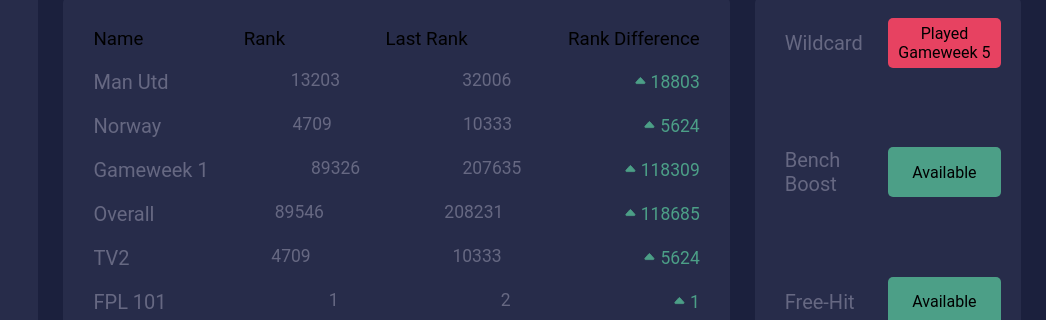
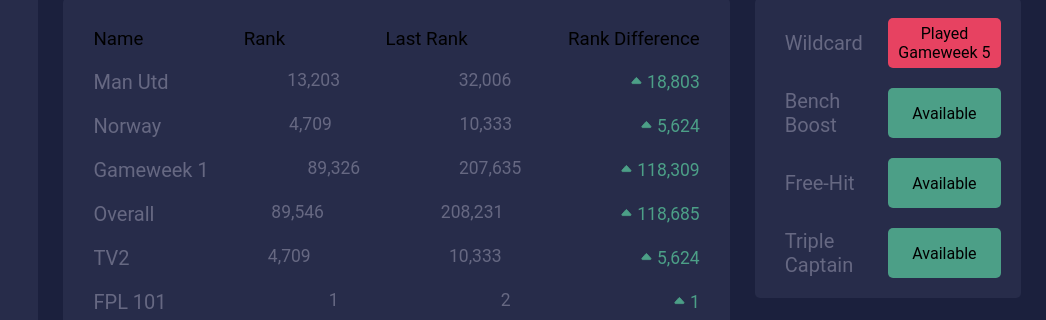
Before and after one commit to nesadrian/fpl-analysis-tool, a Vue app: page / in a window 1280 px wide. Shown: the part 480-800 px from the top of the page, without its empty margins (234-1280 px from the left). Built offline with nearby package versions, Linux system fonts and the light colour scheme; no server answers.

Commit message:
Add league number formatting

```diff
--- a/src/assets/style.css
+++ b/src/assets/style.css
@@ -11,7 +11,6 @@
 
 #app {
   width: 100vw;
-  height: 100vh;
   display: flex;
 }
 
@@ -141,6 +140,7 @@
   display: flex;
   flex-direction: column;
   justify-content: space-between;
+  height: 300px;
 }
 
 /* Chip */
--- a/src/components/League.vue
+++ b/src/components/League.vue
@@ -1,15 +1,15 @@
 <template>
   <section className="league-container">
     <h1 className="card__title">{{ name }}</h1>
-    <h1 className="card__valueDiff card__valueDiff--neutral">{{ rank }}</h1>
-    <h1 className="card__valueDiff card__valueDiff--neutral">{{ lastRank }}</h1>
+    <h1 className="card__valueDiff card__valueDiff--neutral">{{ formattedRank }}</h1>
+    <h1 className="card__valueDiff card__valueDiff--neutral">{{ formattedLastRank }}</h1>
     <section v-if="rank - lastRank < 0" className="card__valueDiff-container">
       <svg class="card__valueDiff--positive card__valueDiff__icon" fill="currentColor" stroke="currentColor" viewBox="0 0 20 20" xmlns="http://www.w3.org/2000/svg"><path d="M7.247 4.86l-4.796 5.481c-.566.647-.106 1.659.753 1.659h9.592a1 1 0 0 0 .753-1.659l-4.796-5.48a1 1 0 0 0-1.506 0z"/></svg>
-      <h1 className="card__valueDiff card__valueDiff--positive">{{ (rank - lastRank) * -1 }}</h1>
+      <h1 className="card__valueDiff card__valueDiff--positive">{{ formattedRankDiff }}</h1>
     </section>
     <section v-else-if="rank - lastRank > 0" className="card__valueDiff-container">
       <svg class="card__valueDiff--negative card__valueDiff__icon" fill="currentColor" stroke="currentColor" viewBox="0 0 20 20" xmlns="http://www.w3.org/2000/svg"><path d="M7.247 4.86l-4.796 5.481c-.566.647-.106 1.659.753 1.659h9.592a1 1 0 0 0 .753-1.659l-4.796-5.48a1 1 0 0 0-1.506 0z"/></svg>
-      <h1 className="card__valueDiff card__valueDiff--negative">{{ rank }}</h1>
+      <h1 className="card__valueDiff card__valueDiff--negative">{{ formattedRank }}</h1>
     </section>
     <section v-else className="card__valueDiff-container">
       <h1 className="card__valueDiff card__valueDiff--neutral">{{ '-' }}</h1>
@@ -18,11 +18,20 @@
 </template>
 
 <script>
+import { formatNumber } from '../helpers'
+
 export default {
   props: {
     name: String,
     rank: Number,
     lastRank: Number
+  },
+  data: function() {
+    return {
+      formattedRank: formatNumber(this.rank),
+      formattedLastRank: formatNumber(this.lastRank),
+      formattedRankDiff: formatNumber((this.rank - this.lastRank) * -1)
+    }
   }
 }
 </script>
--- a/src/helpers.js
+++ b/src/helpers.js
@@ -1,3 +1,5 @@
+const formatNumber = num => num.toString().replace(/\B(?=(\d{3})+(?!\d))/g, ",")
+
 const getChartData = (xData, yData, reversed, name) => ({
   chartOptions: {
     chart: {
@@ -14,9 +16,7 @@
     yaxis: {
       reversed,
       labels: {
-        formatter: function(val) {
-          return val.toString().replace(/\B(?=(\d{3})+(?!\d))/g, ",")
-        }
+        formatter: num => formatNumber(num)
       }
     }
   },
@@ -64,5 +64,6 @@
   getChartData,
   sortLeaguesPrivate,
   getAllChips,
-  formatChipName
+  formatChipName,
+  formatNumber
 }
```
